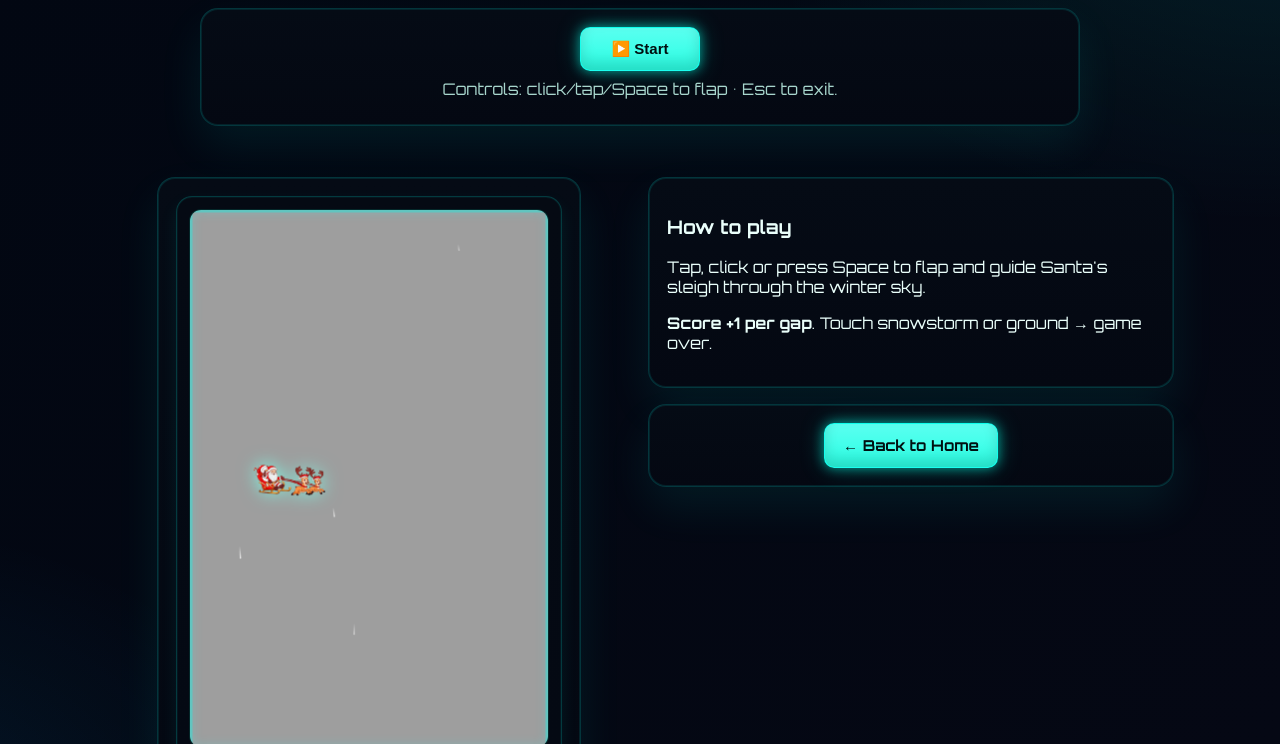
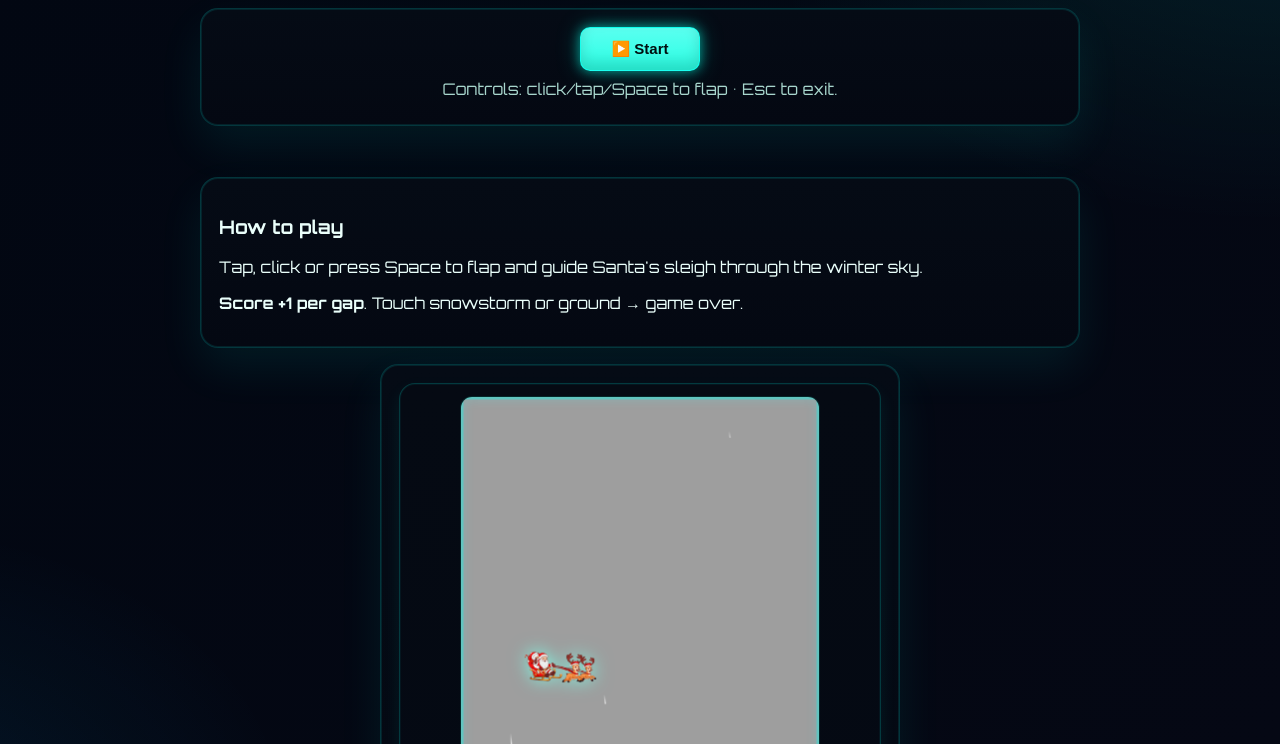
Before and after one commit to smitskecbs/chainbreakers-game, a plain HTML site: page index.html in a window 1280 px wide. Shown: the part 56-800 px from the top of the page. Drawn offline with Linux system fonts and the light colour scheme.

Commit message:
Update index.html

```diff
--- a/index.html
+++ b/index.html
@@ -60,8 +60,9 @@
       box-shadow:var(--shadow);
     }
 
-    .game-wrap{ display:grid; grid-template-columns:1fr 1fr; gap:16px; align-items:start }
-    @media (max-width:980px){ .game-wrap{ grid-template-columns:1fr } }
+    #gamePanel {
+      max-width:520px;
+    }
 
     #gamePanel .card{
       background:linear-gradient(180deg,#050a13,#040913);
@@ -160,23 +161,18 @@
   </div>
 
   <main class="container">
-    <div class="game-wrap">
-      <div id="gamePanel" class="panel">
-        <div class="card">
-          <div id="canvasHome" style="display:grid;place-items:center">
-            <canvas id="board" width="360" height="540"></canvas>
-          </div>
-        </div>
-      </div>
+    <!-- HOW TO PLAY BOVENIN -->
+    <div class="panel" id="howtoPanel" style="max-width:880px;">
+      <h3>How to play</h3>
+      <p>Tap, click or press Space to flap and guide Santa's sleigh through the winter sky.</p>
+      <p><b>Score +1 per gap</b>. Touch snowstorm or ground → game over.</p>
+    </div>
 
-      <div class="side">
-        <div class="panel">
-          <h3>How to play</h3>
-          <p>Tap, click or press Space to flap and guide Santa's sleigh through the winter sky.</p>
-          <p><b>Score +1 per gap</b>. Touch snowstorm or ground → game over.</p>
-        </div>
-        <div class="panel" style="text-align:center">
-          <a href="../index.html" class="btn">← Back to Home</a>
+    <!-- GAME PANEL -->
+    <div id="gamePanel" class="panel">
+      <div class="card">
+        <div id="canvasHome" style="display:grid;place-items:center">
+          <canvas id="board" width="360" height="540"></canvas>
         </div>
       </div>
     </div>
@@ -228,7 +224,7 @@
 
     const W = canvas.width, H = canvas.height;
 
-    // Physics (iets milder voor mobiel)
+    // Physics
     const BIRD_X = Math.floor(W * 0.28), BIRD_R = 12;
     const GRAVITY = 1400;
     const FLAP_VY = -420;
@@ -244,7 +240,7 @@
     const OBSTACLE_BOB_SPEED = 0.8;
     const OBSTACLE_BOB_AMPL  = 10;
 
-    // Vallende sterren (kerstnacht)
+    // Vallende sterren
     const STAR_SPAWN_RATE = 1.2;
     const STAR_MIN_SPEED  = 140;
     const STAR_MAX_SPEED  = 240;
@@ -516,10 +512,8 @@
     function drawPipe(x,y,w,h,type){
       ctx.save();
       if(type === "top" && obstacleUpReady){
-        // vallende sneeuw animatie boven
         ctx.drawImage(obstacleUpImg, x, y, w, h);
       }else{
-        // onder: ijs-pilaar in code
         const g = ctx.createLinearGradient(x,y,x,y+h);
         g.addColorStop(0,"rgba(210,240,255,0.98)");
         g.addColorStop(1,"rgba(120,180,230,0.98)");
@@ -529,7 +523,6 @@
         ctx.lineWidth = 1.5;
         ctx.strokeRect(x+0.5,y+0.5,w-1,h-1);
 
-        // ijs-textuur lijnen
         ctx.globalAlpha = 0.25;
         ctx.beginPath();
         ctx.moveTo(x+5,y+8);
@@ -547,7 +540,7 @@
       ctx.shadowBlur = 18;
 
       if(birdReady){
-        const size = r * 6.0; // grote kerst-slee
+        const size = r * 6.0;
         ctx.drawImage(birdImg, x - size/2, y - size/2, size, size);
       }else{
         const g = ctx.createRadialGradient(x-r*0.3, y-r*0.3, r*0.2, x, y, r);
```
